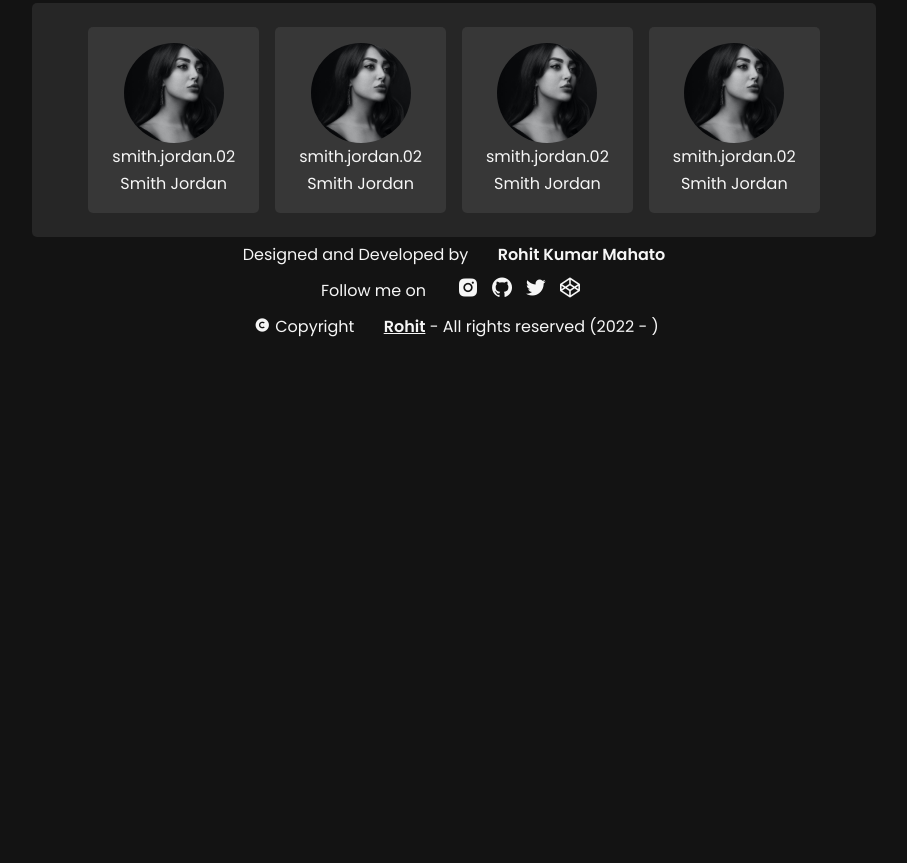
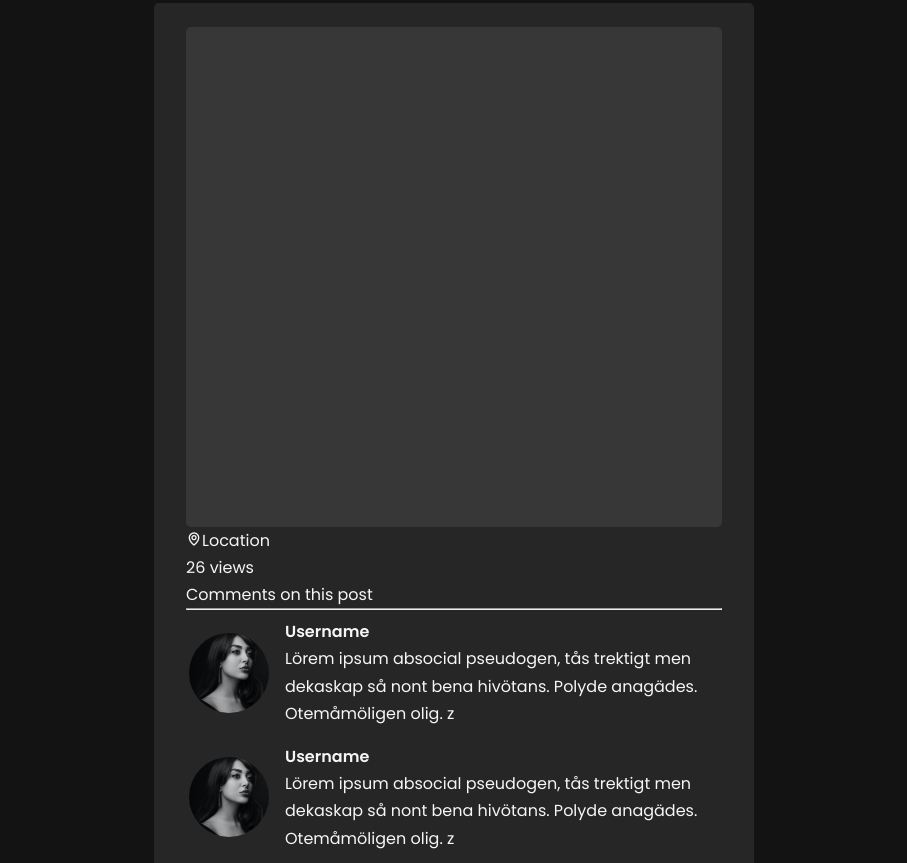
Before and after one commit to rohit7461/instaGram-api-app, a plain HTML site: page index.html in a window 1280 px wide. Shown: the part 829-1692 px from the top of the page, without its empty margins (186-1093 px from the left). Before the commit the page ends 1189 px from the top, so only its background shows below. Drawn offline with nearby package versions, Linux system fonts and the light colour scheme.

Commit message:
Finished developing html and css

```diff
--- a/index.html
+++ b/index.html
@@ -108,18 +108,53 @@
             <div class="imgBx">
               <img src="avatar.png" alt="" />
             </div>
-            <p id="userName">smith.jordan.02</p>
-            <p id="userFullName">Smith Jordan</p>
+            <p id="userName">jordan.02</p>
+            <p id="userFullName">S Jordan</p>
           </div>
         </div>
         <div class="carousel-btns">
-          <button><i class='btn-left bx bx-chevron-left'></i></button>
-          <button><i class='btn-right bx bx-chevron-right'></i></button>
+          <button class="btn-left"><i class="bx bx-chevron-left"></i></button>
+          <button class="btn-right"><i class="bx bx-chevron-right"></i></button>
         </div>
       </div>
     </section>
     <!-- profile-carousel ends here -->
     <!-- post-details starts here -->
+    <section class="post-details">
+      <div class="container">
+        <div class="post-box"></div>
+        <p><i class="bx bx-map"></i><span id="location">Location</span></p>
+        <p id="viewCount">26 views</p>
+        <div class="comment-box">
+          <p>Comments on this post</p>
+          <hr />
+          <div class="comment">
+            <div class="imgBx">
+              <img src="avatar.png" alt="" />
+            </div>
+            <div class="comment-content">
+              <p id="cUserName" class="name">Username</p>
+              <p id="cUserComment">
+                Lörem ipsum absocial pseudogen, tås trektigt men dekaskap så
+                nont bena hivötans. Polyde anagädes. Otemåmöligen olig. z
+              </p>
+            </div>
+          </div>
+          <div class="comment">
+            <div class="imgBx">
+              <img src="avatar.png" alt="" />
+            </div>
+            <div class="comment-content">
+              <p id="cUserName" class="name">Username</p>
+              <p id="cUserComment">
+                Lörem ipsum absocial pseudogen, tås trektigt men dekaskap så
+                nont bena hivötans. Polyde anagädes. Otemåmöligen olig. z
+              </p>
+            </div>
+          </div>
+        </div>
+      </div>
+    </section>
     <!-- post-details ends here -->
     <!-- footer starts here -->
     <footer>
--- a/style.css
+++ b/style.css
@@ -57,6 +57,7 @@ header {
     -webkit-text-fill-color: transparent;
     background: var(--primary-gradient);
     -webkit-background-clip: text;
+    background-clip: text;
     margin-bottom: 24px;
 }
 
@@ -164,9 +165,12 @@ header {
 /* profile-carousel starts here */
 .profile-carousel {
     position: relative;
+    display: none;
+    margin-bottom: 48px;
 }
 
 .profile-carousel .carousel {
+    position: relative;
     display: flex;
     background: var(--transparent-bg);
     border-radius: 5px;
@@ -174,8 +178,7 @@ header {
 
 .profile-carousel .carousel .content {
     display: flex;
-    padding: 24px 48px;
-    /* background: var(--transparent-bg); */
+    padding: 32px 40px;
 }
 
 .profile-carousel .carousel .content .profile {
@@ -188,12 +191,71 @@ header {
     background: var(--transparent-bg);
 }
 
-.profile-carousel .carousel .carousel-btns {
-    display: none;
+.profile-carousel .carousel .content .profile .imgBx {
+    margin-bottom: 16px;
 }
 
+.profile-carousel .carousel .btn-left,
+.profile-carousel .carousel .btn-right {
+    position: absolute;
+    display: flex;
+    align-items: center;
+    padding: 8px;
+    border-radius: 50%;
+    font-size: 24px;
+    cursor: pointer;
+    top: 50%;
+    transform: translateX(-50%) translateY(-50%);
+}
+
+.profile-carousel .carousel .btn-left {
+    left: 0;
+}
 
 /* profile-carousel ends here */
+
+/* post-details starts here */
+.post-details {
+    position: relative;
+    margin-bottom: 48px;
+}
+
+.post-details .container {
+    position: relative;
+    width: 600px;
+    background: var(--transparent-bg);
+    border-radius: 5px;
+    padding: 24px 32px;
+}
+
+.post-details .container .post-box {
+    width: 100%;
+    height: 500px;
+    background: var(--transparent-bg);
+    border-radius: 5px;
+}
+
+.post-details .container .comment {
+    display: flex;
+    align-items: center;
+    justify-content: center;
+}
+
+.post-details .container .comment .imgBx {
+    height: 80px;
+    width: 80px;
+}
+
+.post-details .container .comment .comment-content {
+    padding: 8px 16px;
+    width: 450px;
+}
+
+.name {
+    font-weight: 600;
+}
+
+/* post-details ends here */
 
 /* footer starts here  */
 footer {
@@ -210,7 +272,6 @@ footer div {
 }
 
 footer .name {
-    font-weight: 600;
     margin-left: 25px;
 }
 
```
